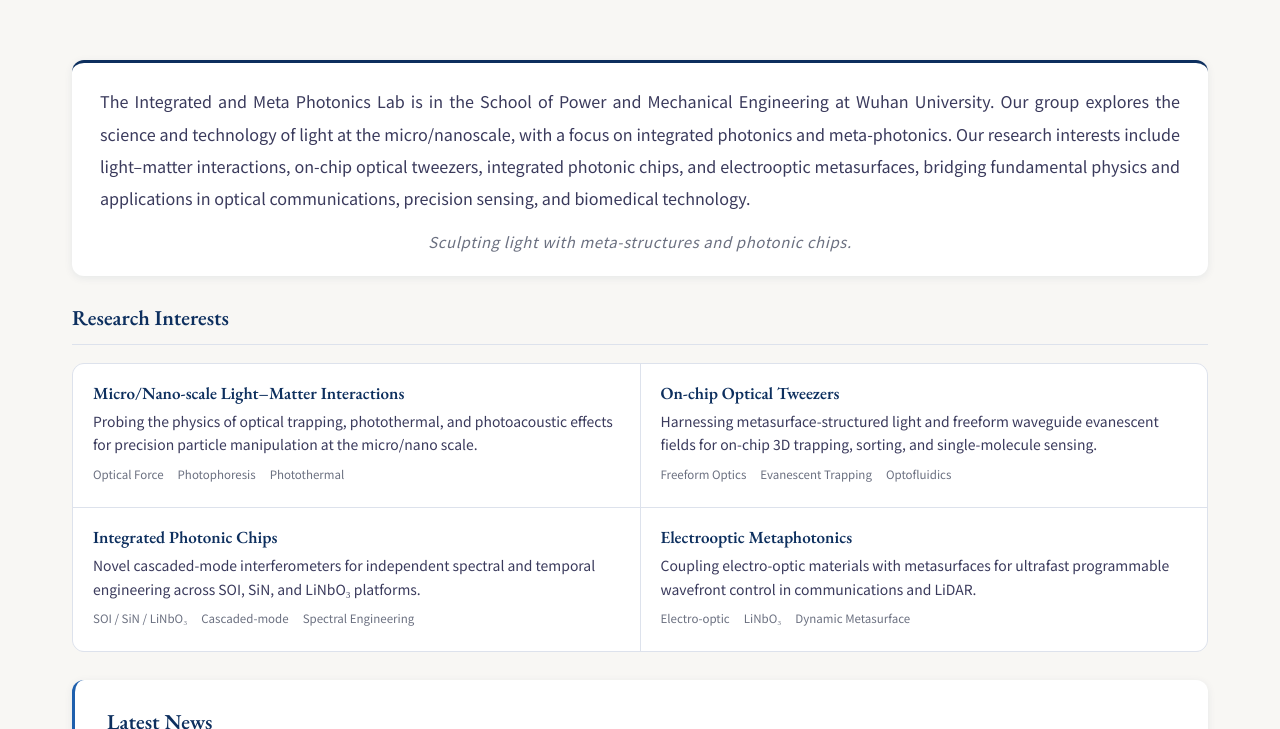
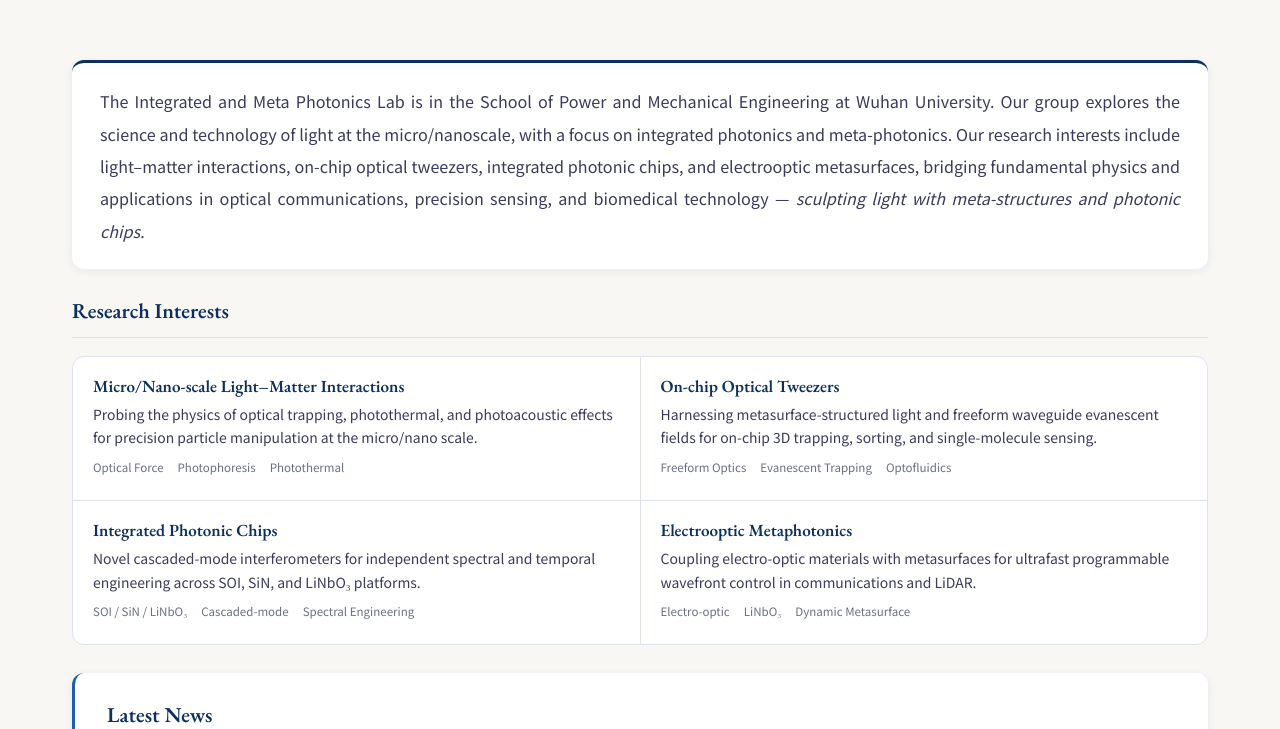
Before and after one commit to jinslu/jinslu.github.io, a Jekyll site: the page built from index.html, in a window 1280 px wide and 900 px high, scrolled down 629 px, cut to the strip 171-900 px from the top of the window. Built offline with Jekyll 4.4.1, drawn with Linux system fonts in a browser that asks for light colours; some web fonts are replaced.

Commit message:
Weave slogan into homepage intro paragraph naturally
EN: ends with '— sculpting light with meta-structures and photonic chips.'
CN: ends with '——以超构结构与光子芯片，雕刻光。'
Removes standalone slogan line.

Co-Authored-By: Claude Sonnet 4.6 <noreply@anthropic.com>

```diff
--- a/index.html
+++ b/index.html
@@ -23,10 +23,9 @@ permalink: /
         integrated photonics and meta-photonics. Our research interests include light–matter interactions,
         on-chip optical tweezers, integrated photonic chips, and electrooptic metasurfaces,
         bridging fundamental physics and applications in optical communications, precision sensing,
-        and biomedical technology.
+        and biomedical technology — <em>sculpting light with meta-structures and photonic chips.</em>
       </span>
     </p>
-    <p class="lab-slogan"><em>Sculpting light with meta-structures and photonic chips.</em></p>
   </div>
 
   <div class="section-title" style="margin:28px 0 18px">
```
Also changed, not shown: other parts of index.html (+1 -1 lines).
